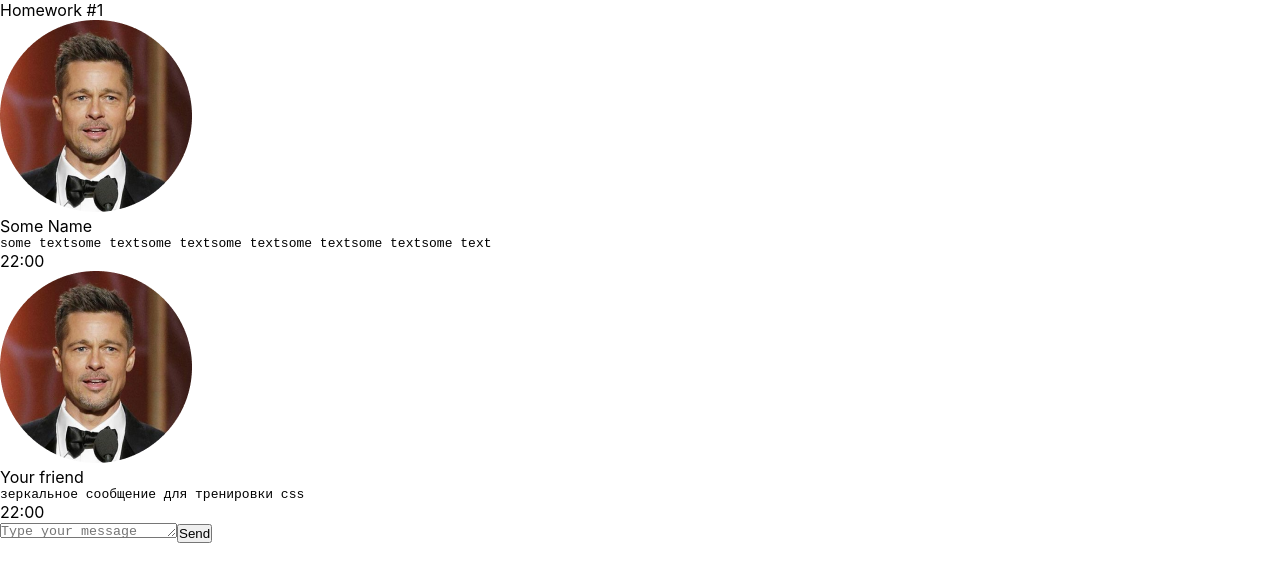
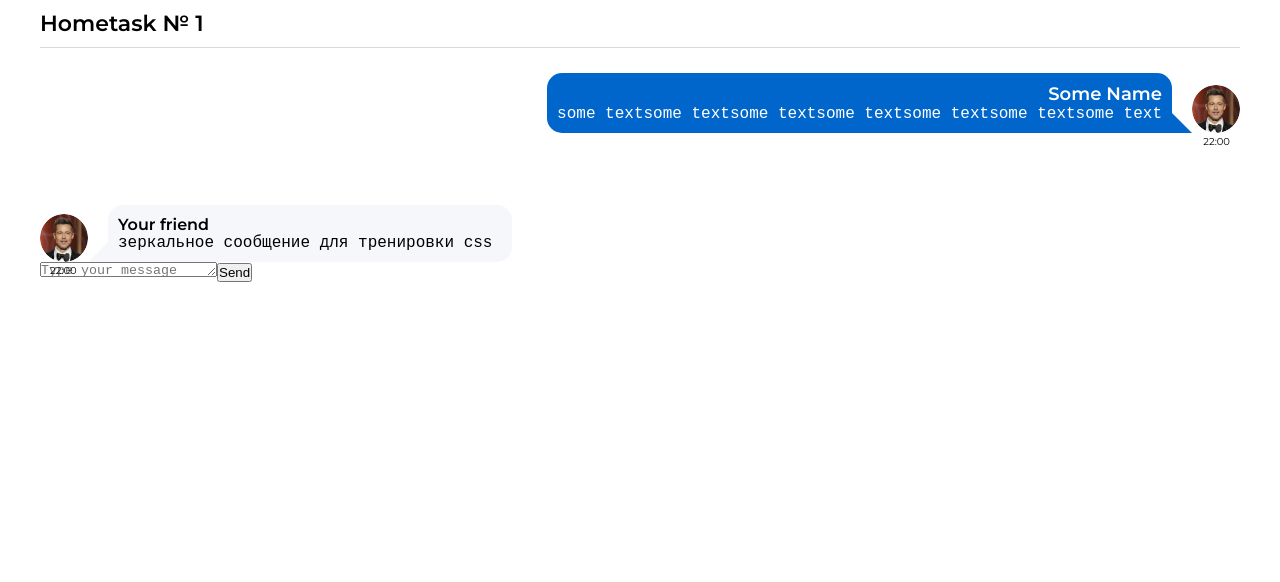
Before and after one commit to Lost3739/homeWork1, a React (Create React App) app: page / in a window 1280 px wide. Shown: the top 582 px of the page. Built offline with nearby package versions, Linux system fonts and the light colour scheme.

Commit message:
hw1 styles FriendMessage.module.css

```diff
--- a/package.json
+++ b/package.json
@@ -16,6 +16,7 @@
     "@types/react-dom": "18.0.6",
     "@types/uuid": "8.3.4",
     "axios": "0.27.2",
+    "deploy": "^1.0.3",
     "gh-pages": "^4.0.0",
     "react": "18.2.0",
     "react-dom": "18.2.0",
@@ -23,6 +24,7 @@
     "react-router-dom": "6.4.1",
     "react-scripts": "5.0.1",
     "redux": "4.2.0",
+    "run": "^1.4.0",
     "typescript": "4.7.4",
     "uuid": "9.0.0",
     "web-vitals": "2.1.4"
--- a/public/index.html
+++ b/public/index.html
@@ -24,6 +24,11 @@
       work correctly both with client-side routing and a non-root public URL.
       Learn how to configure a non-root public URL by running `npm run build`.
     -->
+
+    <link rel="preconnect" href="https://fonts.googleapis.com">
+    <link rel="preconnect" href="https://fonts.gstatic.com" crossorigin>
+    <link href="https://fonts.googleapis.com/css2?family=Montserrat:wght@400;600&display=swap" rel="stylesheet">
+
     <title>React App</title>
   </head>
   <body>
--- a/src/index.css
+++ b/src/index.css
@@ -6,7 +6,7 @@
 
 body {
     margin: 0;
-    font-family: -apple-system, BlinkMacSystemFont, 'Segoe UI', 'Roboto',
+    font-family: 'Montserrat', -apple-system, BlinkMacSystemFont, 'Segoe UI', 'Roboto',
     'Oxygen', 'Ubuntu', 'Cantarell', 'Fira Sans', 'Droid Sans',
     'Helvetica Neue', sans-serif;
     -webkit-font-smoothing: antialiased;
--- a/src/s1-main/App.module.css
+++ b/src/s1-main/App.module.css
@@ -1,5 +1,7 @@
 .App {
     --header_height: 60px;
+    max-width: 1200px;
+    margin: 0 auto;
 }
 
 .hw {
@@ -7,5 +9,9 @@
 }
 
 .hwTitle {
-
+    font-weight: 600;
+    font-size: 22px;
+    line-height: 27px;
+    padding: 10px 0;
+    border-bottom: 1px solid #D9D9D9
 }
--- a/src/s2-homeworks/hw01/HW1.tsx
+++ b/src/s2-homeworks/hw01/HW1.tsx
@@ -4,6 +4,7 @@ import MessageSender from './message-sender/MessageSender'
 import s2 from '../../s1-main/App.module.css'
 import FriendMessage from './friend-message/FriendMessage'
 import avatar from './avatar.png'
+
 
 /*
 * 1 - описать тип MessageType
@@ -55,7 +56,7 @@ export const friendMessage0: FriendMessageType = {
         name: 'Your friend', // можно менять
     },
     message: {
-        text: 'зеркальное сообщение для тренировки css', // можно менять
+        text: 'зеркальное сообщение для тренировки css ', // можно менять
         time: '22:00', // можно менять
     },
 }
@@ -63,7 +64,7 @@ export const friendMessage0: FriendMessageType = {
 const HW1 = () => {
     return (
         <div id={'hw1'}>
-            <div className={s2.hwTitle}>Homework #1</div>
+            <div className={s2.hwTitle}>Hometask № 1</div>
             <div className={s2.hw}>
                 {/*проверка отображения (не менять)*/}
                 <div>
--- a/src/s2-homeworks/hw01/friend-message/FriendMessage.module.css
+++ b/src/s2-homeworks/hw01/friend-message/FriendMessage.module.css
@@ -1,31 +1,58 @@
 .friendMessage {
-
+    margin: 25px 0 0;
+    position: relative;
 }
 
 .friendImageAndText {
+    display: flex;
+    flex-direction: row;
+    align-items: flex-end;
 
 }
 
 .friendImageAndText img {
-
+    width: 48px;
+    height: 48px;
+    border-radius: 50%;
+    overflow: hidden;
 }
 
 .friendText {
-
+    background: #F5F7FB;;
+    color: #000000;
+    padding: 10px;
+    margin: 47px 0 0 20px;
+    position: relative;
+    border-radius: 15px 15px 15px 0px;
 }
 
 .friendText:after {
-
+    content: '';
+    position: absolute;
+    width: 0;
+    height: 0;
+    left: -20px;
+    bottom: 0;
+    border: 10px solid rgba(0, 0, 0, 0);
+    border-bottom-color: #F5F7FB;;
+    border-right-color: #F5F7FB;
 }
 
 .friendName {
-
+    text-align: left;
+    font-size: 16px;
+    font-weight: 600;
 }
 
 .friendMessageText {
-
+    font-size: 16px;
+    font-weight: 400;
 }
 
 .friendTime {
-
+    position: absolute;
+    left: 10px;
+    bottom: -15px;
+    color: #000;
+    font-size: 10px;
 }
--- a/src/s2-homeworks/hw01/friend-message/FriendMessage.tsx
+++ b/src/s2-homeworks/hw01/friend-message/FriendMessage.tsx
@@ -3,9 +3,7 @@ import s from './FriendMessage.module.css'
 import {FriendMessageType, MessageType} from "../HW1";
 
 
-
-
-export type FriendMessagePropsType= {
+export type FriendMessagePropsType = {
     message: FriendMessageType
 }
 // создать тип вместо any и отобразить приходящие данные
@@ -45,9 +43,7 @@ const FriendMessage = (props: FriendMessagePropsType) => {
                 id={'hw1-friend-time-' + props.message.id}
                 className={s.friendTime}
             >
-                {/*создаёт студент*/}
                 {props.message.message.time}
-                {/**/}
             </div>
         </div>
     )
--- a/src/s2-homeworks/hw01/message/Message.module.css
+++ b/src/s2-homeworks/hw01/message/Message.module.css
@@ -1,31 +1,57 @@
 .message {
-
+    margin: 25px 0 0;
+    position: relative;
 }
 
 .imageAndText {
-
+    display: flex;
+    flex-direction: row-reverse;
+    align-items: flex-end;
 }
 
 .imageAndText img {
-
+    width: 48px;
+    height: 48px;
+    border-radius: 50%;
+    overflow: hidden;
 }
 
 .text {
-
+    background: #0066CC;
+    color: #fff;
+    padding: 10px;
+    margin: 0 20px 0 0;
+    position: relative;
+    border-radius: 15px 15px 0 15px;
 }
 
 .text:after {
-
+    content: '';
+    position: absolute;
+    width: 0;
+    height: 0;
+    right: -20px;
+    bottom: 0;
+    border: 10px solid rgba(0,0,0,0);
+    border-bottom-color: #0066CC;
+    border-left-color: #0066CC;
 }
 
 .name {
-
+    text-align: right;
+    font-size: 18px;
+    font-weight: 600;
 }
 
 .messageText {
-
+    font-size: 16px;
+    font-weight: 400;
 }
 
 .time {
-
+    position: absolute;
+    right: 10px;
+    bottom: -15px;
+    color: #000;
+    font-size: 10px;
 }
```
Also changed, not shown: 1 other file (tests, documents, lock files or other folders).
